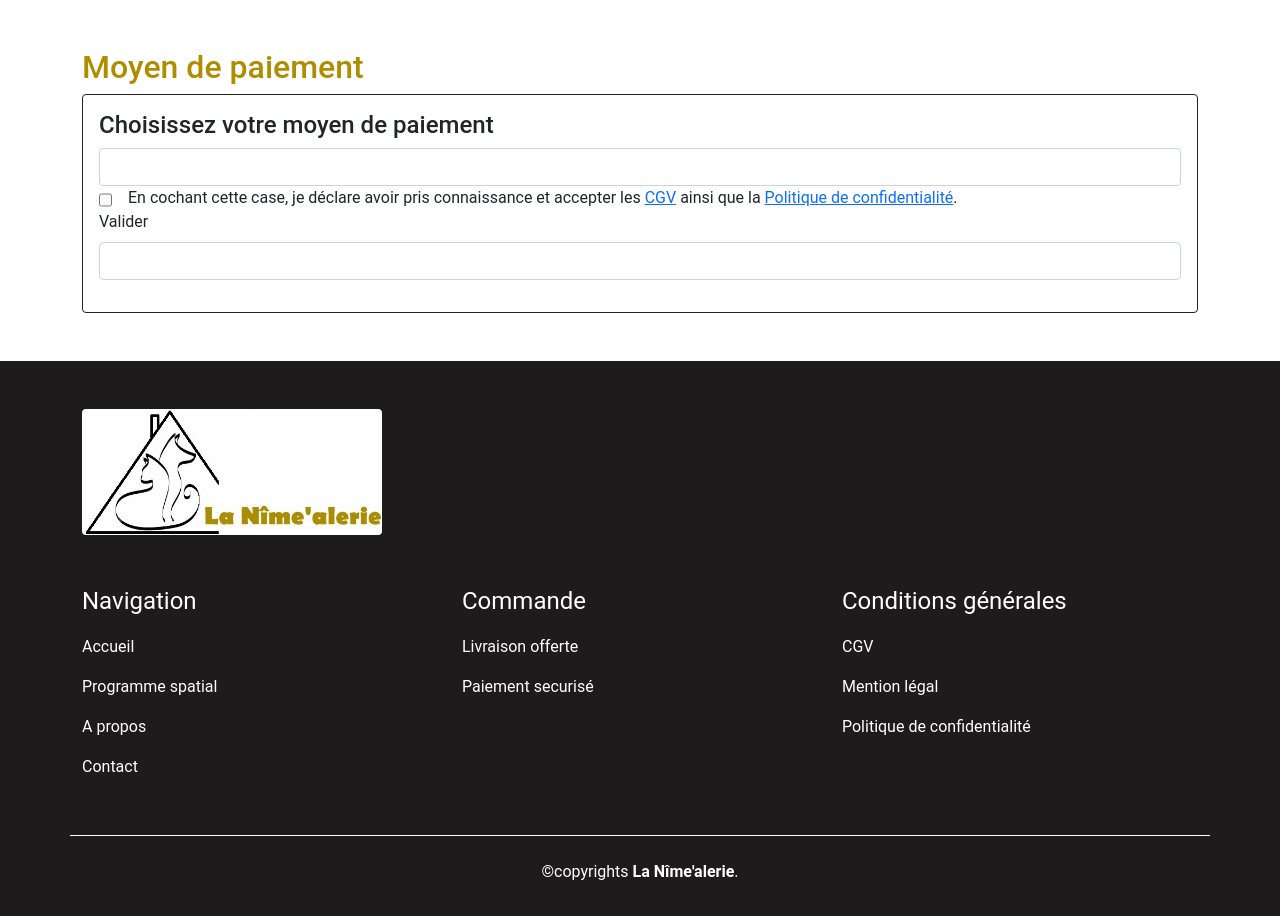
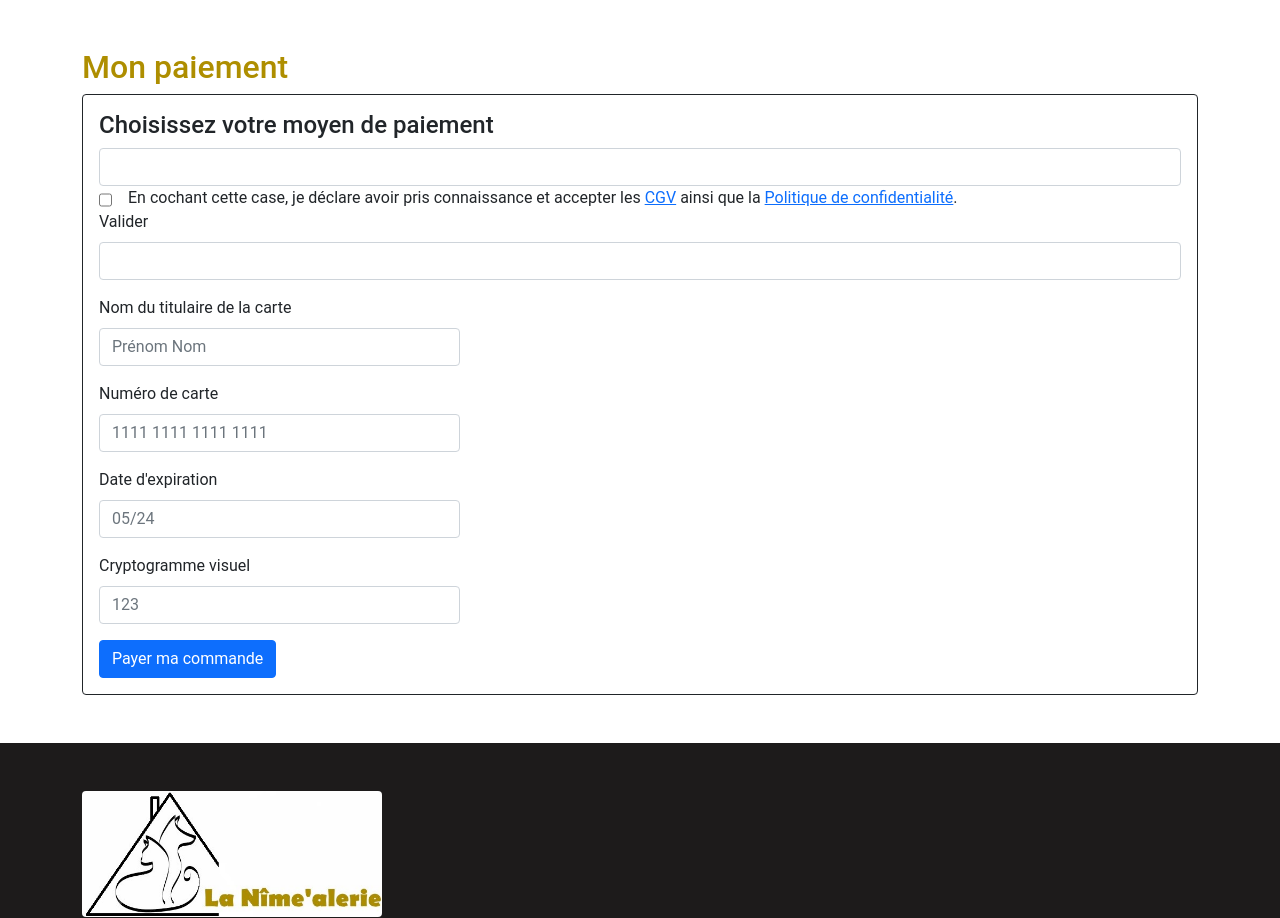
Before and after one commit to JasonLauret/Lanimalerie_Symfony, a Symfony app: template templates/content/paymentMethod.html.twig in a window 1280 px wide. Shown: the part 327-1245 px from the top of the page. Run offline with Twig, Linux system fonts and the light colour scheme; the template is opened without the code that fills it, so the values that code supplies are empty; form fields are guessed from the names that the template uses; some libraries are stand-ins or nearby versions.

Commit message:
Création formulaire pour ajouter une CB (en dure)

```diff
--- a/templates/content/paymentMethod.html.twig
+++ b/templates/content/paymentMethod.html.twig
@@ -5,7 +5,7 @@
 {% block body %}
 
     <section class="container my-5">
-        <h2>Moyen de paiement</h2>
+        <h2>Mon paiement</h2>
         <div class="border border-dark p-3 rounded">
             <p class="h4">Choisissez votre moyen de paiement</p>
             {#<form action="{{ path('payment') }}" methode="post">
@@ -34,9 +34,41 @@
                 </div>
             {{ form_end(form, {'render_rest': true}) }}
 
-            {% if payment.name == 'Carte Bancaire' %}
-
-            {% endif %}
+            {#{% if payment.name == 'Carte Bancaire' %}#}
+                <form class="needs-validation" novalidate>
+                    <div class="col-4 mt-3">
+                        <label for="validationCustom01" class="form-label">Nom du titulaire de la carte</label>
+                        <input type="text" class="form-control" id="validationCustom01" placeholder="Prénom Nom" required>
+                        <div class="valid-feedback">
+                            Looks good!
+                        </div>
+                    </div>
+                    <div class="col-4 mt-3">
+                        <label for="validationCustom02" class="form-label">Numéro de carte</label>
+                        <input type="text" class="form-control" id="validationCustom02" placeholder="1111 1111 1111 1111" required>
+                        <div class="valid-feedback">
+                            Looks good!
+                        </div>
+                    </div>
+                    <div class="col-4 mt-3">
+                        <label for="validationCustom02" class="form-label">Date d'expiration</label>
+                        <input type="text" class="form-control" id="validationCustom02" placeholder="05/24" required>
+                        <div class="valid-feedback">
+                            Looks good!
+                        </div>
+                    </div>
+                    <div class="col-4 mt-3">
+                        <label for="validationCustom02" class="form-label">Cryptogramme visuel</label>
+                        <input type="text" class="form-control" id="validationCustom02" placeholder="123" required>
+                        <div class="valid-feedback">
+                            Looks good!
+                        </div>
+                    </div>
+                    <div class="col-12 mt-3">
+                        <button class="btn btn-primary" type="submit">Payer ma commande</button>
+                    </div>
+                </form>
+            {#{% endif %}#}
         </div>
     </section>
 
```
